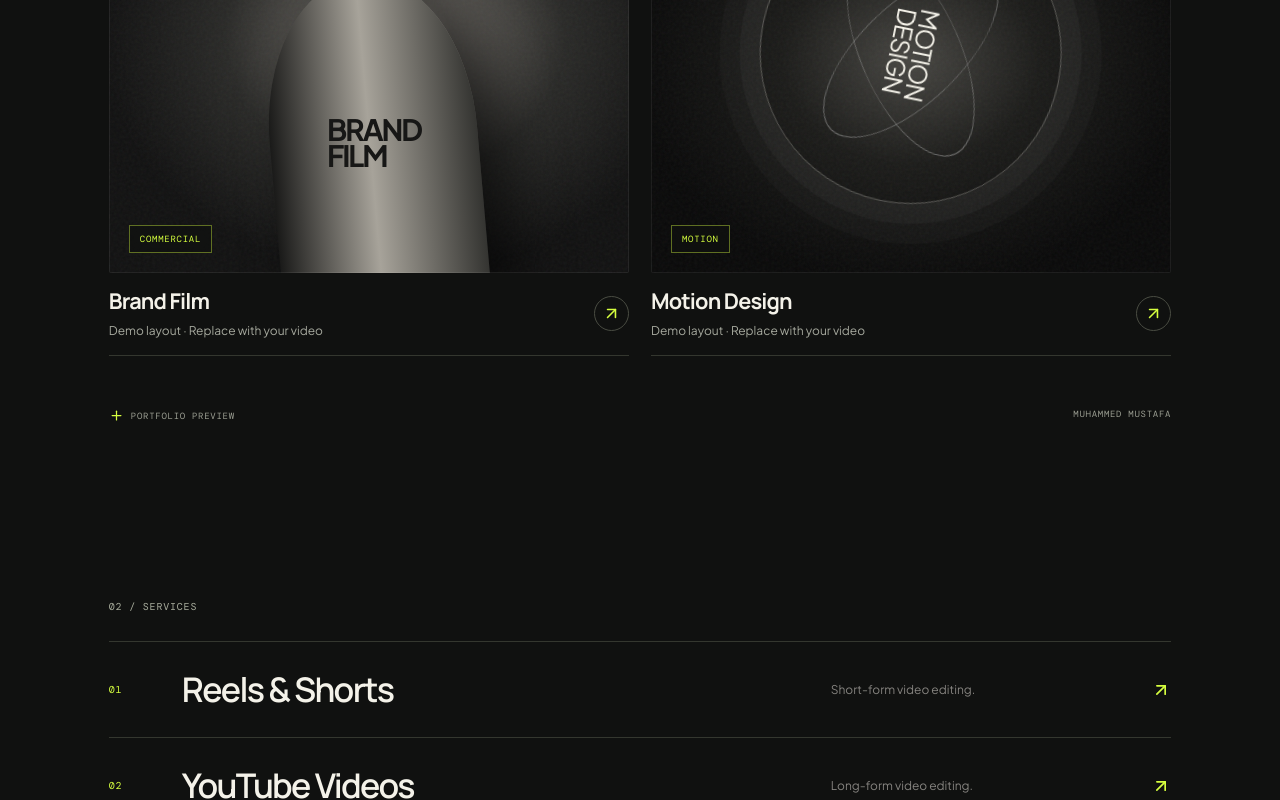
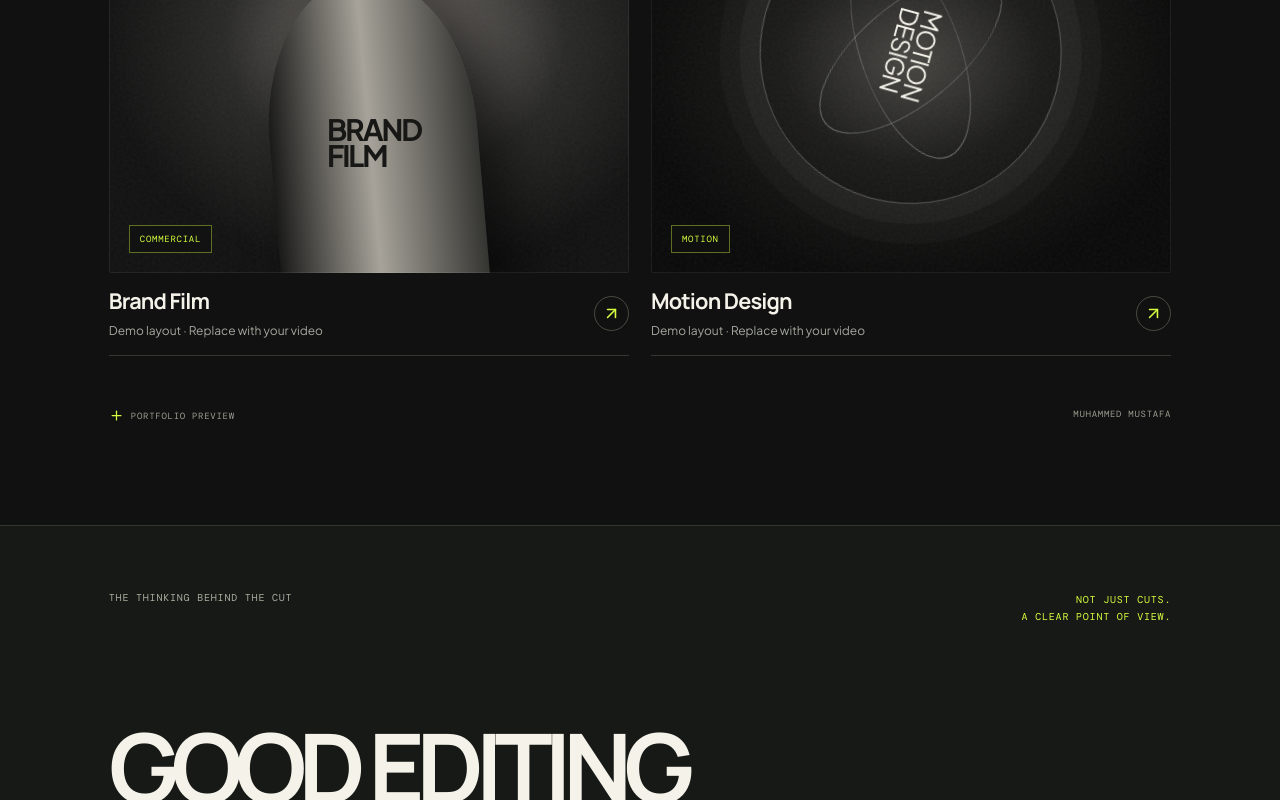
Before and after one commit to muhammedmustafa76/portfolio, a Next.js app: page / in a window 1280 px wide. Shown: the part 2000-2800 px from the top of the page. Built offline with nearby package versions, Linux system fonts and the light colour scheme; no server answers.

Commit message:
Add editorial manifesto section to portfolio

```diff
--- a/src/app/page.tsx
+++ b/src/app/page.tsx
@@ -156,6 +156,22 @@ export default function Home() {
         <div className="work-footnote"><span><Plus size={15} /> {liveProjects ? "PROJECTS FROM PORTFOLIO ADMIN" : "PORTFOLIO PREVIEW"}</span><span>MUHAMMED MUSTAFA</span></div>
       </section>
 
+      <section className="manifesto" aria-labelledby="manifesto-title">
+        <div className="manifesto-top">
+          <span className="eyebrow">THE THINKING BEHIND THE CUT</span>
+          <span className="manifesto-number">NOT JUST CUTS.<br />A CLEAR POINT OF VIEW.</span>
+        </div>
+        <h2 className="manifesto-copy" id="manifesto-title">
+          GOOD EDITING<br />
+          ISN’T JUST <span>SEEN.</span><br />
+          IT’S <span>FELT.</span>
+        </h2>
+        <div className="manifesto-bottom">
+          <p>Every frame has a job. Every cut should move the story forward. I bring rhythm, clarity and intention to videos people actually want to keep watching.</p>
+          <a className="text-link" href="https://wa.me/201013531622" target="_blank" rel="noreferrer">HAVE A STORY TO TELL? <ArrowUpRight size={16} /></a>
+        </div>
+      </section>
+
       <section className="services section-pad" id="services">
         <span className="eyebrow">02 / SERVICES</span>
         <div className="service-list">
```
